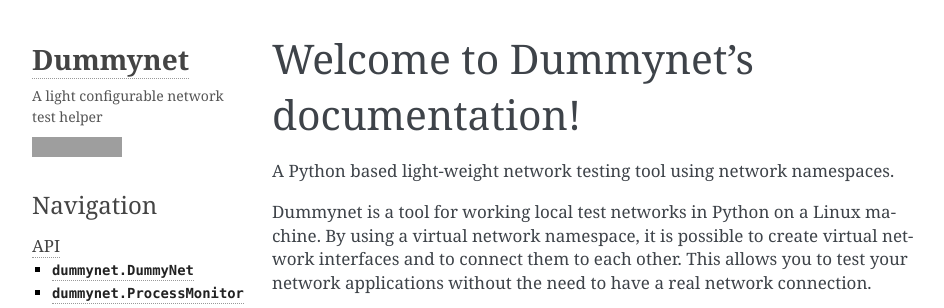
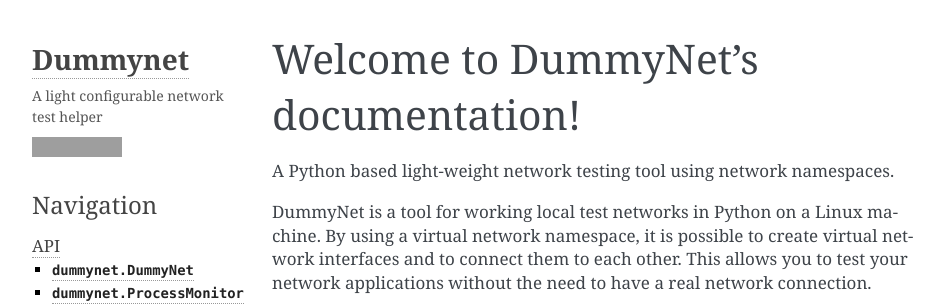
Before and after one commit to steinwurf/dummynet, a Sphinx documentation site: the page built from docs/index.rst, in a window 1280 px wide, cut to the strip 0-308 px from the top of the page. Shown: the whole strip, without its empty margins (148-1092 px from the left). Built offline with Sphinx 7.4.7, drawn with Linux system fonts in a browser that asks for light colours; pages that are not in the unit, such as notebooks, are missing from menus; grey boxes are pictures that could not be loaded.

Commit message:
Working on it

```diff
--- a/README.rst
+++ b/README.rst
@@ -22,6 +22,6 @@ Introduction
 
 dummynet is a tool for creating local test networks in Python on Linux.
 
-Find more information on the dummynet project here:
+Find documentation for DummyNet here:
 
 https://dummynet.steinwurf.com
--- a/docs/index.rst
+++ b/docs/index.rst
@@ -1,9 +1,9 @@
-Welcome to Dummynet's documentation!
+Welcome to DummyNet's documentation!
 ====================================
 
 A Python based light-weight network testing tool using network namespaces.
 
-Dummynet is a tool for working local test networks in Python on a Linux
+DummyNet is a tool for working local test networks in Python on a Linux
 machine. By using a virtual network namespace, it is possible to create
 virtual network interfaces and to connect them to each other. This allows
 you to test your network applications without the need to have a real
```
